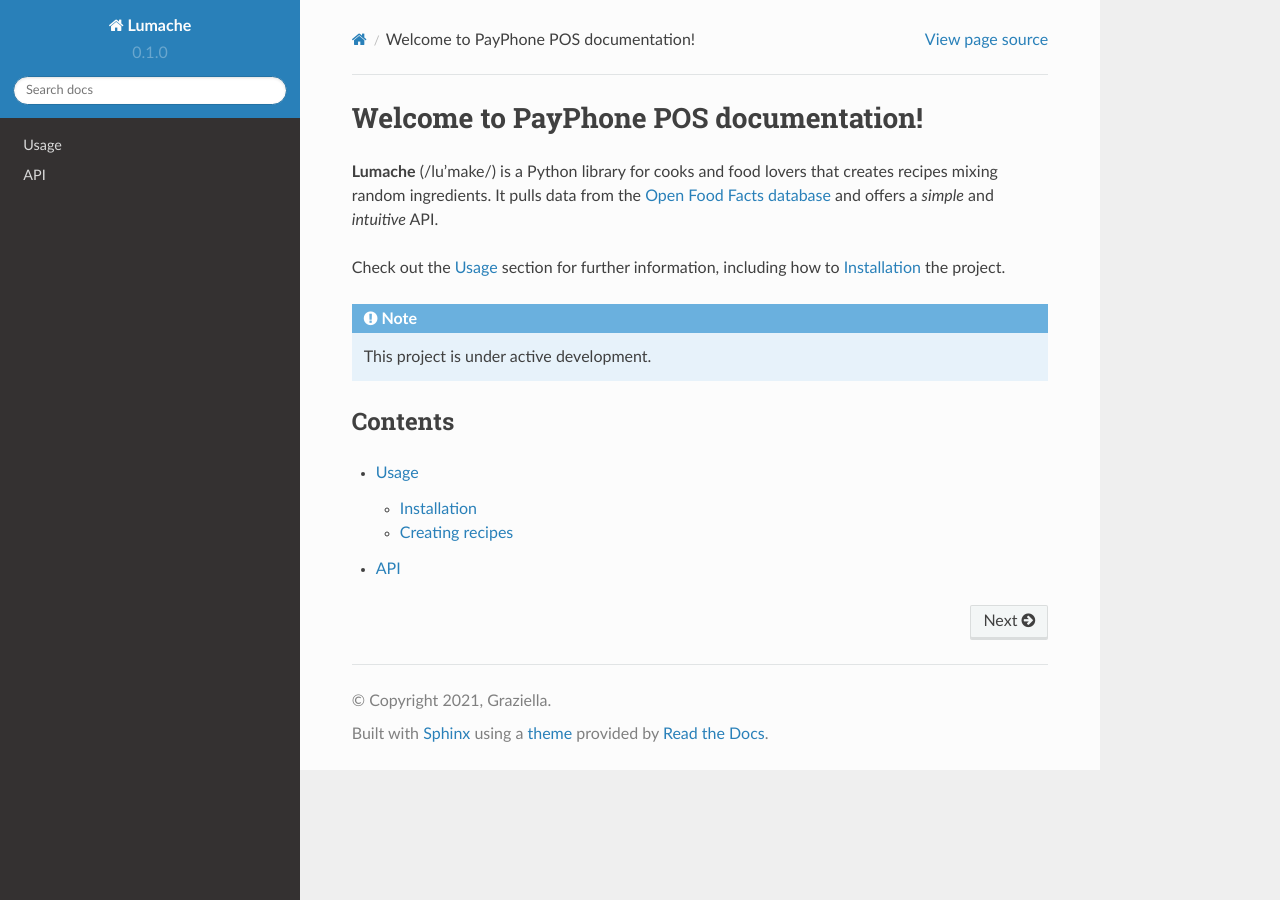
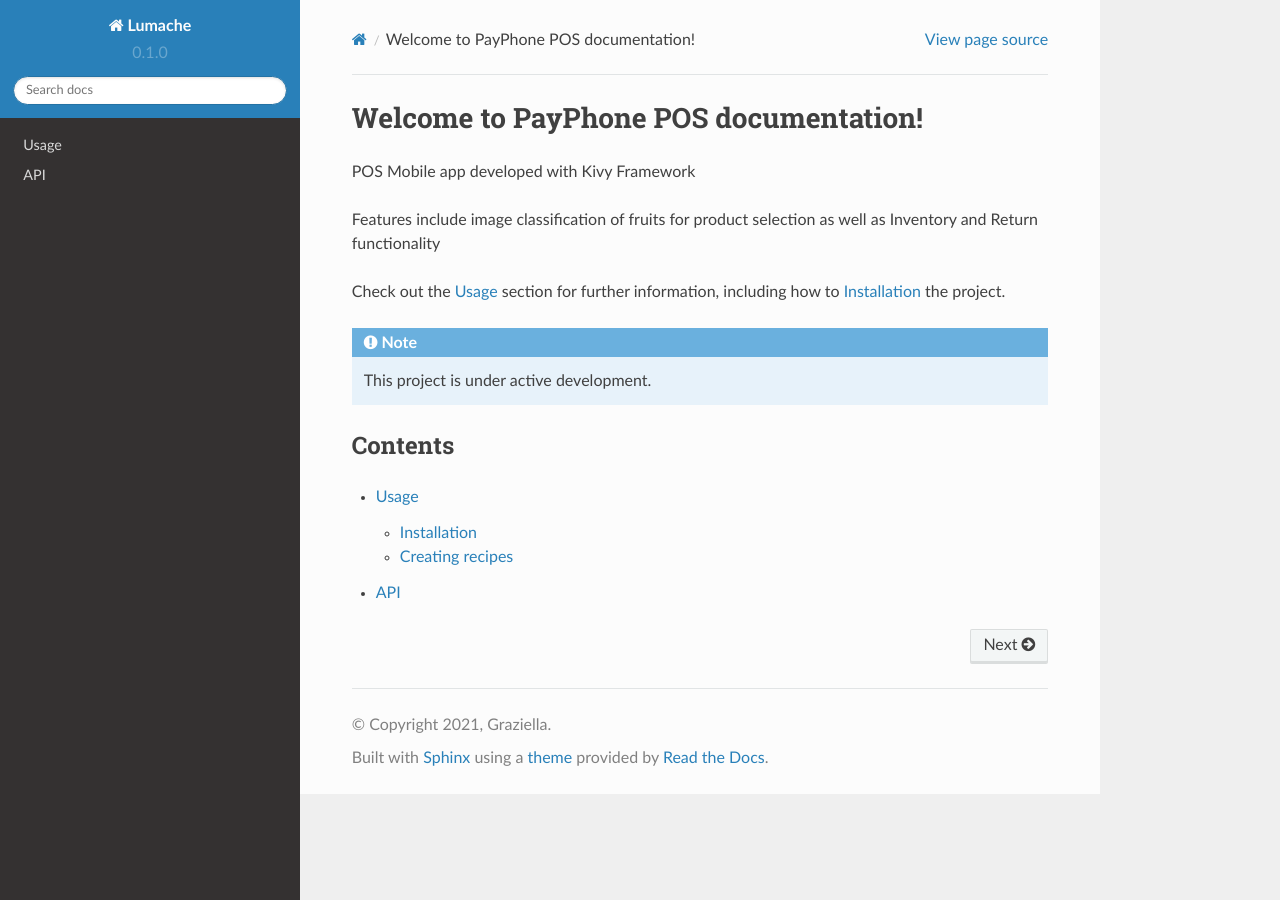
Before and after one commit to Group-3-POS/POS-Documentation, a Sphinx documentation site: the page built from docs/source/index.rst, in a window 1280 px wide. Built offline with Sphinx 7.4.7 and the Read the Docs theme 2.0.0, drawn with Linux system fonts in a browser that asks for light colours.

Commit message:
Update index.rst

```diff
--- a/docs/source/index.rst
+++ b/docs/source/index.rst
@@ -1,10 +1,12 @@
 Welcome to PayPhone POS documentation!
 ===================================
 
-**Lumache** (/lu'make/) is a Python library for cooks and food lovers
-that creates recipes mixing random ingredients.
-It pulls data from the `Open Food Facts database <https://world.openfoodfacts.org/>`_
-and offers a *simple* and *intuitive* API.
+
+
+POS Mobile app developed with Kivy Framework
+
+Features include image classification of fruits for product selection as well as Inventory and Return functionality
+
 
 Check out the :doc:`usage` section for further information, including
 how to :ref:`installation` the project.
```
